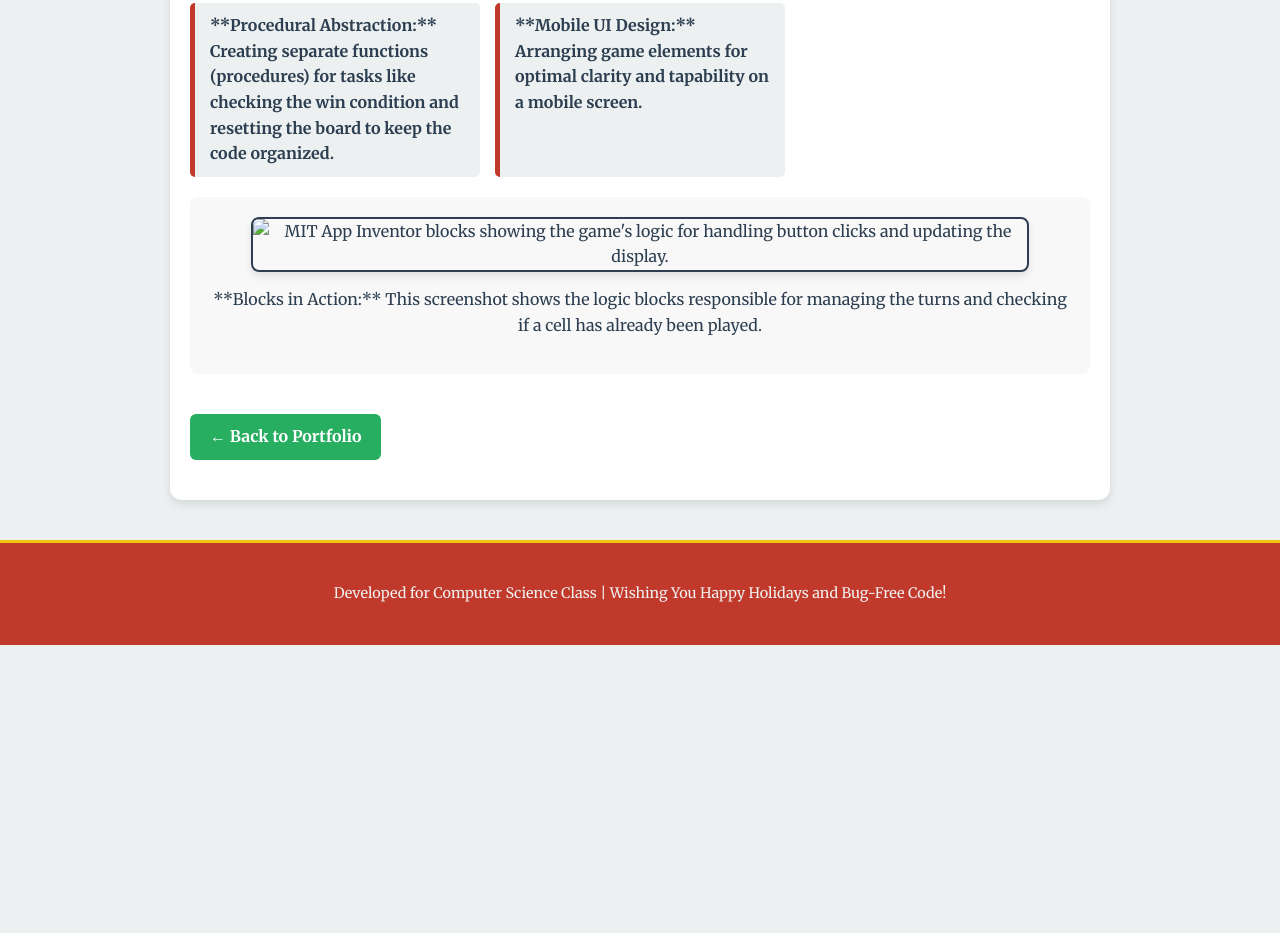
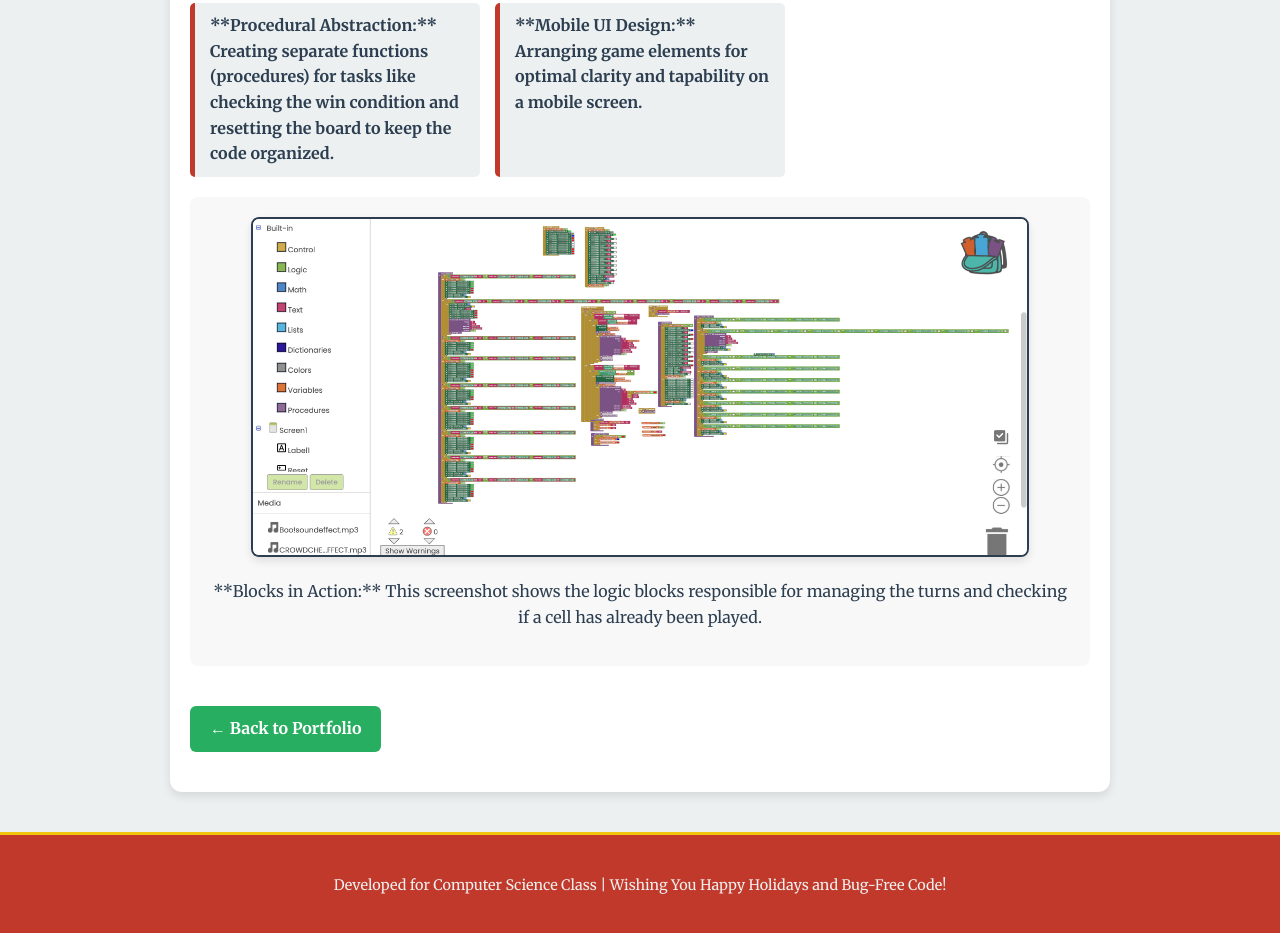
Before and after one commit to bduck27-lab/CompSci-Portfolio-, a plain HTML site: page project1.html in a window 1280 px wide. Shown: the part 1681-2614 px from the top of the page. Before the commit the page ends 2326 px from the top, so only its background shows below. Drawn offline with nearby package versions, Linux system fonts and the light colour scheme.

Commit message:
Add files via upload

```diff
--- a/project1.html
+++ b/project1.html
@@ -218,7 +218,7 @@
 
             <!-- NEW CODE SECTION ADDED HERE -->
             <div class="code-image-container">
-                <img src="Screenshot 2025-11-10 at 2.47.00 PM.png" alt="MIT App Inventor blocks showing the game's logic for handling button clicks and updating the display.">
+                <img src="CodeBlocks.png" alt="MIT App Inventor blocks showing the game's logic for handling button clicks and updating the display.">
                 <p style="margin-top: 15px; font-size: 1em; color: var(--text-dark);">
                     **Blocks in Action:** This screenshot shows the logic blocks responsible for managing the turns and checking if a cell has already been played.
                 </p>
```
